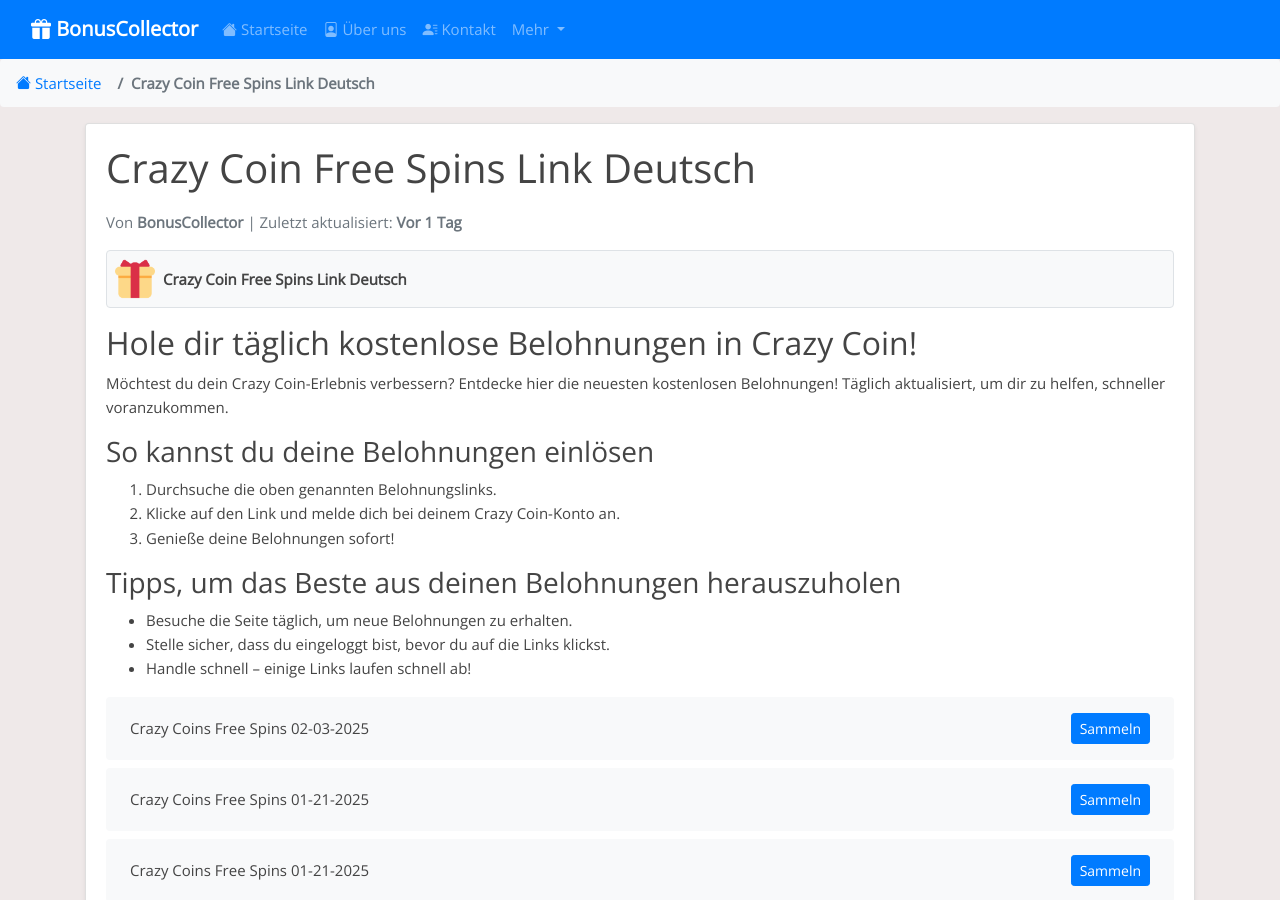
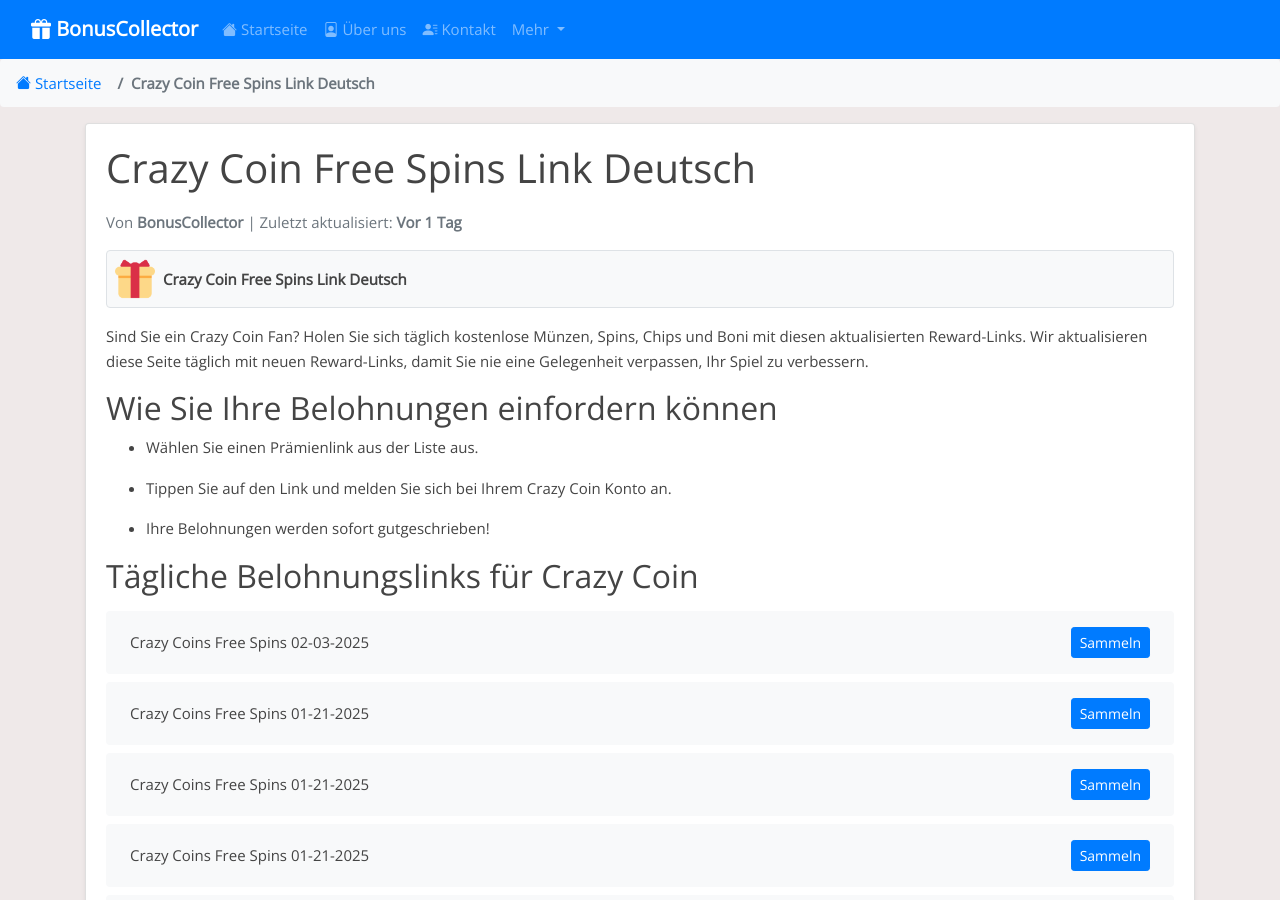
Before and after one commit to Prollad99/bs-de, a Jekyll site: the page built from _posts/2025-01-20-crazy-coin.md, in a window 1280 px wide and 900 px high. Built offline with Jekyll 4.4.1, drawn with Linux system fonts in a browser that asks for light colours; some of the changed text lies outside the part shown.

Commit message:
Aktualisiere crazy-coin-Belohnungslinks, Inhalte und Änderungsdatum

```diff
--- a/_includes/crazy-coin_footer.html
+++ b/_includes/crazy-coin_footer.html
@@ -1,7 +1,7 @@
-<h3>Warum du unsere Crazy Coin-Updates folgen solltest</h3>
+## Warum sollten Sie unsere Reward Updates verfolgen?
 
-<p>Wir bieten täglich die neuesten Belohnungslinks aus offiziellen Crazy Coin-Aktionen. So bleibst du immer auf dem neuesten Stand. Speichere diese Seite für schnellen Zugriff.</p>
 
-<h4>Hinweis:</h4>
+Wir aktualisieren die Links ständig, um sicherzustellen, dass Sie die neuesten Belohnungen erhalten. Alle Belohnungen stammen aus offiziellen Crazy Coin Aktionen, so dass Sie sie einfach und sicher einfordern können.
 
-<p>Diese Seite ist nicht mit den offiziellen Entwicklern von Crazy Coin verbunden. Alle Belohnungen stammen aus öffentlichen Quellen.</p>
+
+Hinweis: Diese Links können ablaufen, also fordern Sie Ihre Belohnungen schnell ein. Wir sind nicht mit den Entwicklern von Crazy Coin verbunden; diese Seite ist eine Ressource für Spieler.
--- a/_includes/crazy-coin_post.html
+++ b/_includes/crazy-coin_post.html
@@ -1,27 +1,14 @@
-<h2>Hole dir täglich kostenlose Belohnungen in Crazy Coin!</h2>
+Sind Sie ein Crazy Coin Fan? Holen Sie sich täglich kostenlose Münzen, Spins, Chips und Boni mit diesen aktualisierten Reward-Links. Wir aktualisieren diese Seite täglich mit neuen Reward-Links, damit Sie nie eine Gelegenheit verpassen, Ihr Spiel zu verbessern.
 
-<p>Möchtest du dein Crazy Coin-Erlebnis verbessern? Entdecke hier die neuesten kostenlosen Belohnungen! Täglich aktualisiert, um dir zu helfen, schneller voranzukommen.</p>
 
-<h3>So kannst du deine Belohnungen einlösen</h3>
+## Wie Sie Ihre Belohnungen einfordern können
 
-<ol>
 
-  <li>Durchsuche die oben genannten Belohnungslinks.</li>
+- Wählen Sie einen Prämienlink aus der Liste aus.
 
-  <li>Klicke auf den Link und melde dich bei deinem Crazy Coin-Konto an.</li>
+- Tippen Sie auf den Link und melden Sie sich bei Ihrem Crazy Coin Konto an.
 
-  <li>Genieße deine Belohnungen sofort!</li>
+- Ihre Belohnungen werden sofort gutgeschrieben!
 
-</ol>
 
-<h3>Tipps, um das Beste aus deinen Belohnungen herauszuholen</h3>
-
-<ul>
-
-  <li>Besuche die Seite täglich, um neue Belohnungen zu erhalten.</li>
-
-  <li>Stelle sicher, dass du eingeloggt bist, bevor du auf die Links klickst.</li>
-
-  <li>Handle schnell – einige Links laufen schnell ab!</li>
-
-</ul>
+## Tägliche Belohnungslinks für Crazy Coin
```
